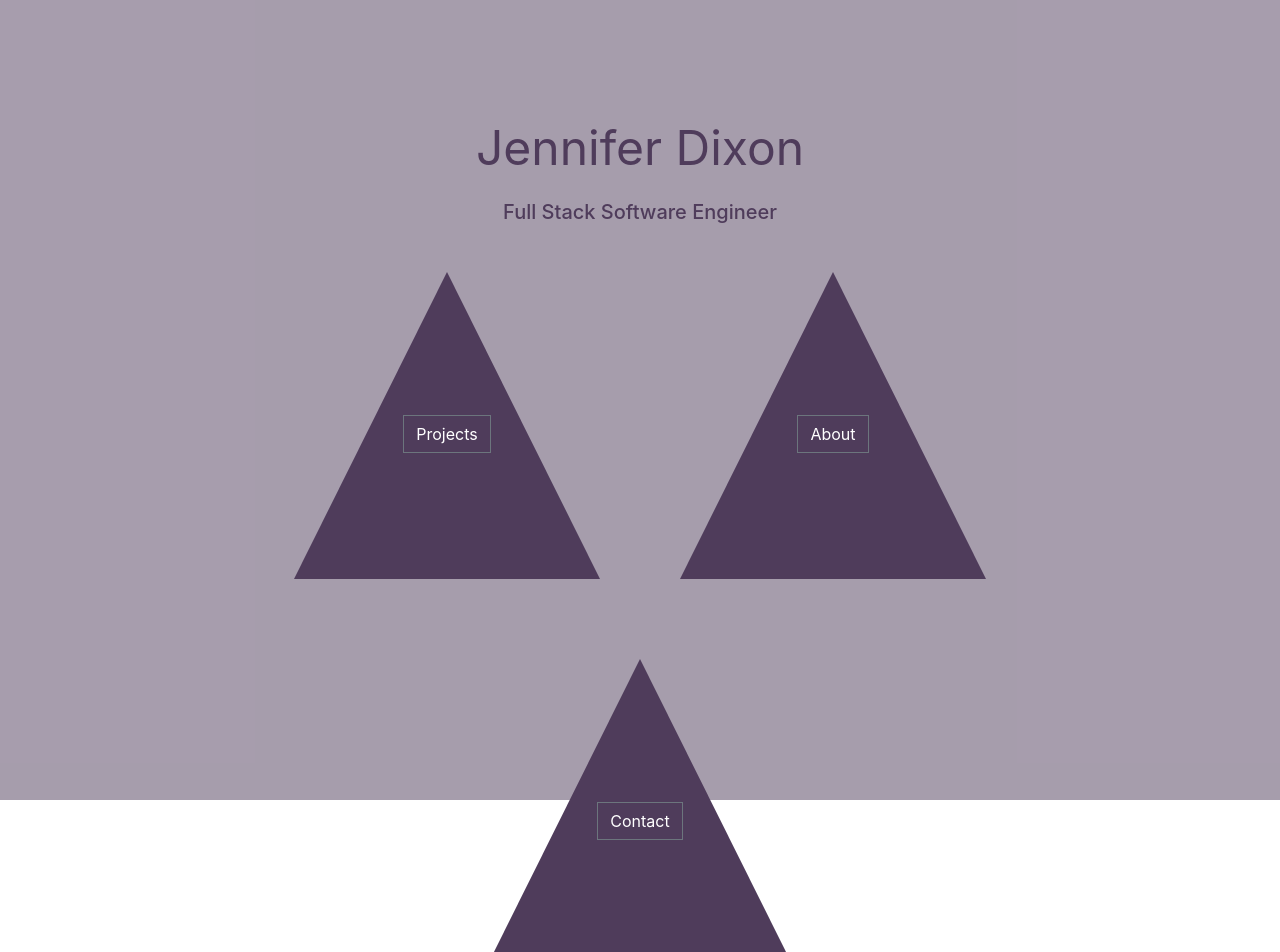
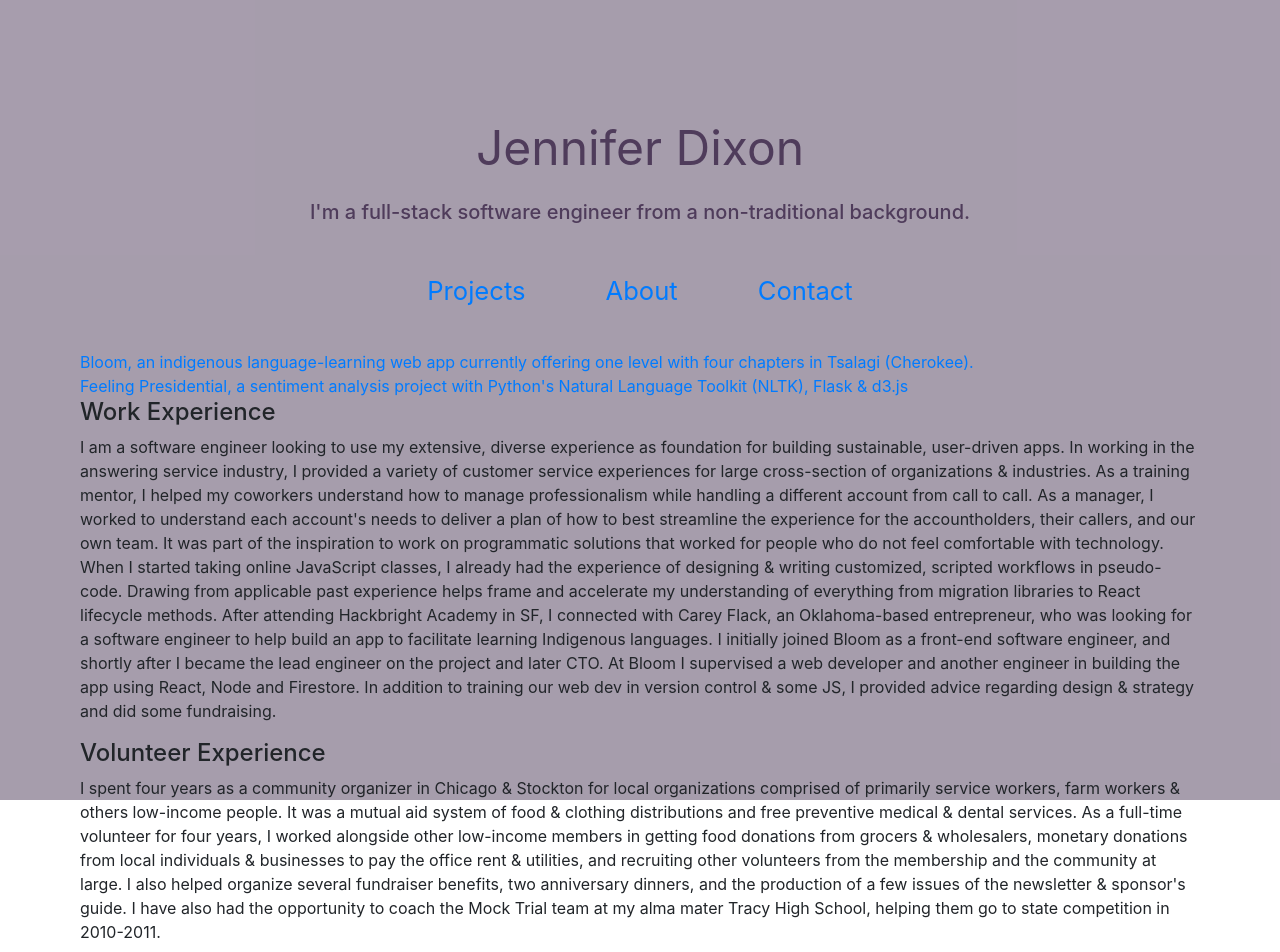
Before and after one commit to jennifro/Portfolio, a React (Create React App) app: page / in a window 1280 px wide. Shown: the top 952 px of the page. Built offline with nearby package versions, Linux system fonts and the light colour scheme.

Commit message:
All content shows on single page, nav at top jumps to corresponding part of page.

```diff
--- a/src/components/about.js
+++ b/src/components/about.js
@@ -14,7 +14,7 @@ export default class About extends Component {
 
     render() {
         return (
-            <div className="about-container">
+            <div id="about">
                 <h4>Work Experience</h4>
                 <CareerAbout />
                 <h4>Volunteer Experience</h4>
--- a/src/components/contact.js
+++ b/src/components/contact.js
@@ -6,7 +6,7 @@ export default class Contact extends Component {
 
   render() {
     return (
-      <div className="contact-page">
+      <div id="contact">
         <ul className="nav justify-content-center" id="contact">
           <li className="nav-item">
             <a className="nav-link" href="/mailto:jen.dxon@gmail.com">email</a>
--- a/src/components/home.css
+++ b/src/components/home.css
@@ -30,13 +30,13 @@
 #nav-bar .nav-item {
   display: flex;
   justify-content: center;
-  height: 0;
-  width: 0;
-  line-height: 25vw;
+  /* height: 0;
+  width: 0; */
+  /* line-height: 25vw; */
   margin: 5vh;
-  border-left: 12vw solid transparent;
+  /* border-left: 12vw solid transparent;
   border-right: 12vw solid transparent;
-  border-bottom: 24vw solid rgba(79, 60, 91, 1.0);
+  border-bottom: 24vw solid rgba(79, 60, 91, 1.0); */
   /* border-color: ; */
   /* border-radius: 50%; */
   /* text-align: center;
--- a/src/components/home.js
+++ b/src/components/home.js
@@ -12,61 +12,25 @@ const MainTitle = () => <p className="main-title">Jennifer Dixon</p>;
 
 const IntroBlurb = () => (
   <h5 className="intro-blurb">
-    Full Stack Software Engineer
+    I'm a full-stack software engineer from a non-traditional background.
   </h5>
 );
 
-// const Modal = ({handleClose, show, children}) => {
-//   const ShowOrHideClsName = show ? "modal display-block" : "modal display-none"
-//
-//   return (
-//     <div className={ShowOrHideClsName} >
-//       <section className="modal-main">
-//         {children}
-//         <button onClick={handleClose}>Close</button>
-//       </section>
-//     </div>
-//   )
-// };
-
-class ModalToggle extends Component {
-  constructor(props) {
-    super(props);
-
-    this.state = {
-      isModalOpen: false
-    }
-
-    this.toggleModal = this.toggleModal.bind(this);
-  }
-
-  toggleModal() {
-    this.setState(prevState => ({ isModalOpen: !prevState.isModalOpen }))
-  }
-
-  render() {
-
-    const ModalContent = this.props.modalContent;
-
-    return (
-      <div>
-        <Button onClick={this.toggleModal}
-          variant="outline-secondary" className="modal-btn" >
-          {this.props.modalBtnLabel}
-        </Button>
-        <Modal show={this.state.isModalOpen} onHide={this.toggleModal} >
-          <Modal.Header closeButton >
-            <Modal.Title>{this.props.modalTitle}</Modal.Title>
-          </Modal.Header>
-          <Modal.Body>
-            <ModalContent />
-          </Modal.Body>
-        </Modal>
-      </div>
-    )
-  }
-}
-
+const NavBar = () => (
+  <nav id="nav-menu justify-content-center">
+    <ul className="nav justify-content-center" id="nav-bar">
+      <li className="nav-item justify-content-center" id="proj">
+        <a href="#projects">Projects</a>
+      </li>
+      <li className="nav-item" id="abt">
+        <a href="#about">About</a>
+      </li>
+      <li className="nav-item" id="cont">
+        <a href="#contact">Contact</a>
+      </li>
+    </ul>
+  </nav>
+)
 
 class HomePage extends Component {
   render() {
@@ -75,32 +39,11 @@ class HomePage extends Component {
 
         <MainTitle />
         <IntroBlurb />
+        <NavBar />
+        <ProjectContainer />
+        <About />
+        <Contact />
 
-        <nav id="nav-menu justify-content-center">
-          <ul className="nav justify-content-center" id="nav-bar">
-            <li className="nav-item justify-content-center" id="proj">
-              <ModalToggle
-                modalContent={ProjectContainer}
-                modalBtnLabel="Projects"
-                modalTitle="Apps & Projects by Jennifer"
-              />
-            </li>
-    	      <li className="nav-item" id="abt">
-              <ModalToggle
-                modalContent={About}
-                modalBtnLabel="About"
-                modalTitle="About Jennifer"
-              />
-            </li>
-            <li className="nav-item" id="cont">
-              <ModalToggle
-                modalContent={Contact}
-                modalBtnLabel="Contact"
-                modalTitle="Contact Jennifer"
-              />
-            </li>
-        	</ul>
-        </nav>
 
       </div>
     )
@@ -109,3 +52,42 @@ class HomePage extends Component {
 
 
 export default HomePage;
+
+
+// class ModalToggle extends Component {
+//   constructor(props) {
+//     super(props);
+//
+//     this.state = {
+//       isModalOpen: false
+//     }
+//
+//     this.toggleModal = this.toggleModal.bind(this);
+//   }
+//
+//   toggleModal() {
+//     this.setState(prevState => ({ isModalOpen: !prevState.isModalOpen }))
+//   }
+//
+//   render() {
+//
+//     const ModalContent = this.props.modalContent;
+//
+//     return (
+//       <div>
+//         <Button onClick={this.toggleModal}
+//           variant="outline-secondary" className="modal-btn" >
+//           {this.props.modalBtnLabel}
+//         </Button>
+//         <Modal show={this.state.isModalOpen} onHide={this.toggleModal} >
+//           <Modal.Header closeButton >
+//             <Modal.Title>{this.props.modalTitle}</Modal.Title>
+//           </Modal.Header>
+//           <Modal.Body>
+//             <ModalContent />
+//           </Modal.Body>
+//         </Modal>
+//       </div>
+//     )
+//   }
+// }
--- a/src/components/projects.js
+++ b/src/components/projects.js
@@ -3,13 +3,13 @@ import React, { Component } from 'react';
 export default class ProjectContainer extends Component {
   render() {
     return (
-      <div className="project-page">
-        <div className="discover-bloom">
+      <div id="projects">
+        <div id="discover-bloom">
           <a href="https://app.discoverbloom.com/">
-            Bloom, online indigenous language learning.
+            Bloom, an indigenous language-learning web app currently offering one level with four chapters in Tsalagi (Cherokee).
           </a>
         </div>
-        <div className='feelin-presidential' >
+        <div id='feelin-presidential' >
           <a href="https://feeling-prez.herokuapp.com/">
             Feeling Presidential, a sentiment analysis project with
             Python's Natural Language Toolkit (NLTK), Flask & d3.js
```
